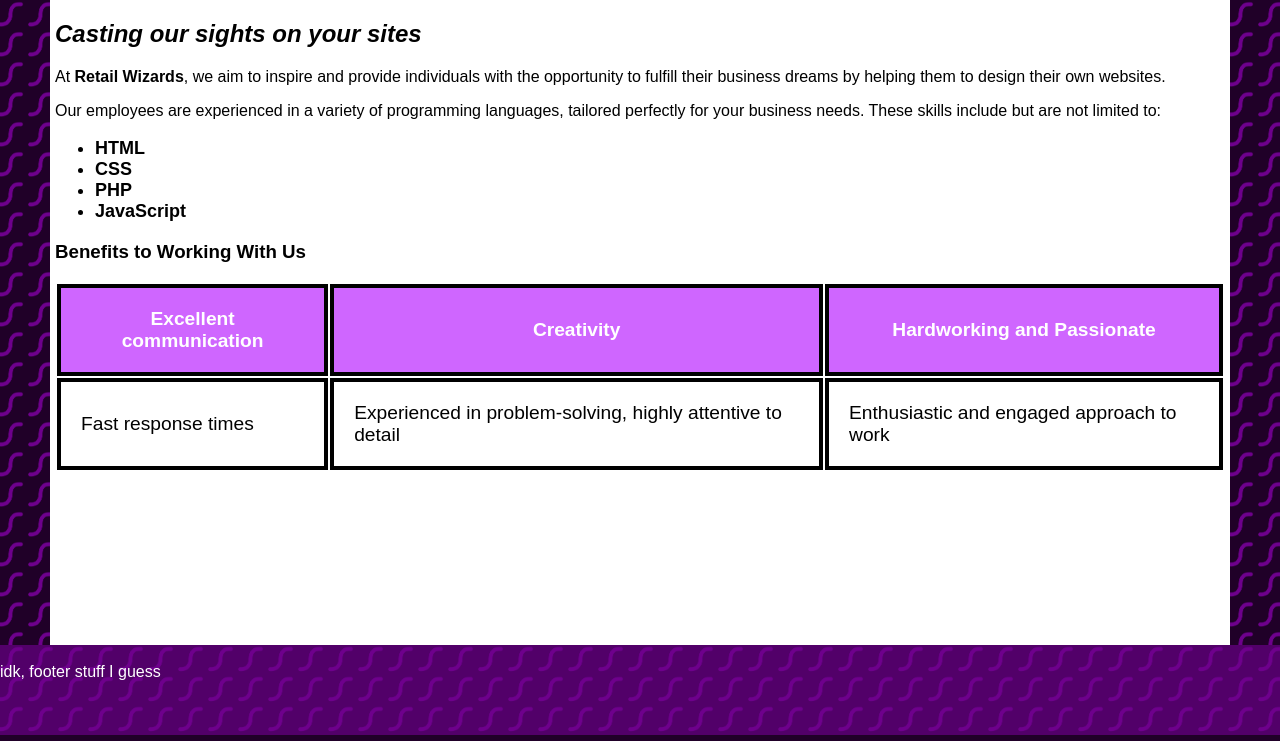
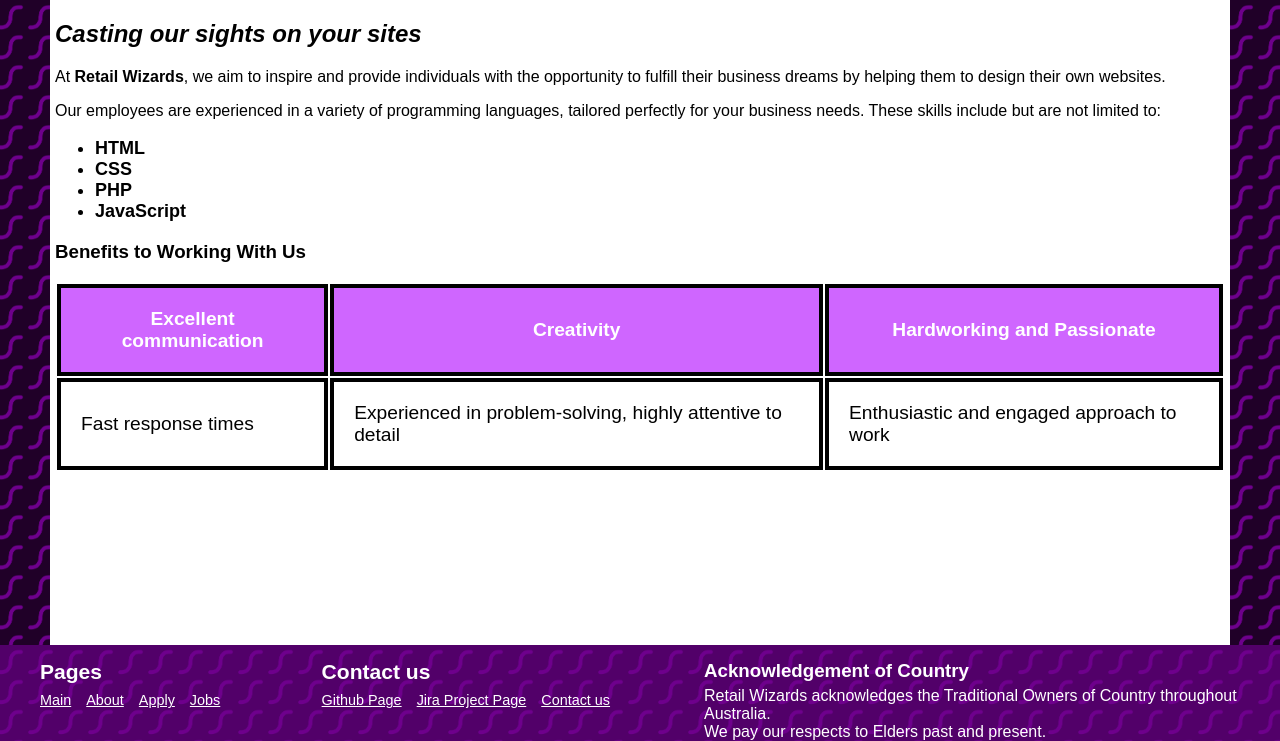
Before and after one commit to 106507549/Applied-Web-Project, a plain HTML site: page index.html in a window 1280 px wide. Shown: the part 105-846 px from the top of the page. Drawn offline with Linux system fonts and the light colour scheme.

Commit message:
UPDATED index page to have relevant footer

```diff
--- a/index.html
+++ b/index.html
@@ -21,7 +21,8 @@
     <link rel="stylesheet" href="style/styles.css">
 
     <!-- Credits for searchbar: https://www.w3schools.com/HOWTO/howto_css_searchbar.asp
-    Credits for bordering image: https://www.w3schools.com/csSref/css3_pr_border-image.php -->
+    Credits for bordering image: https://www.w3schools.com/csSref/css3_pr_border-image.php
+    Credits for footer: Oliver Hanly-->
 
     <style>
 
@@ -126,7 +127,31 @@
 
     </main>
     <footer>
-        <br> idk, footer stuff I guess</br>
+         <ul>
+            <li><h3>Pages</h3></li>
+            <li><a href="index.html">Main</a></li>
+            <li><a href="about.html" class="current">About</a></li>
+            <li><a href="apply.html">Apply</a></li>
+            <li><a href="jobs.html">Jobs</a></li>
+        </ul>
+
+
+        <!--Got the ackowledgement of country from:
+        https://www.reconciliation.org.au/reconciliation/acknowledgement-of-country-and-welcome-to-country /-->
+        <div id="Acknowledgement">
+            <h3>Acknowledgement of Country</h3>
+            <p>Retail Wizards acknowledges the Traditional Owners of Country throughout Australia.</p>
+            <p>We pay our respects to Elders past and present.</p>
+        </div>
+
+        <div class="Projectlinks">
+            <ul>
+                <li><h3>Contact us</h3></li>
+                <li><a href="https://github.com/106507549/Applied-Web-Project">Github Page</a></li>
+                <li><a href="https://group-name-optional.atlassian.net/jira/software/projects/SCRUM/boards/1">Jira Project Page</a></li>
+                <li><a href="mailto:retailwizards.com">Contact us</a></li>
+            </ul>
+        </div>
     </footer>
 </body>
 </html>
```
